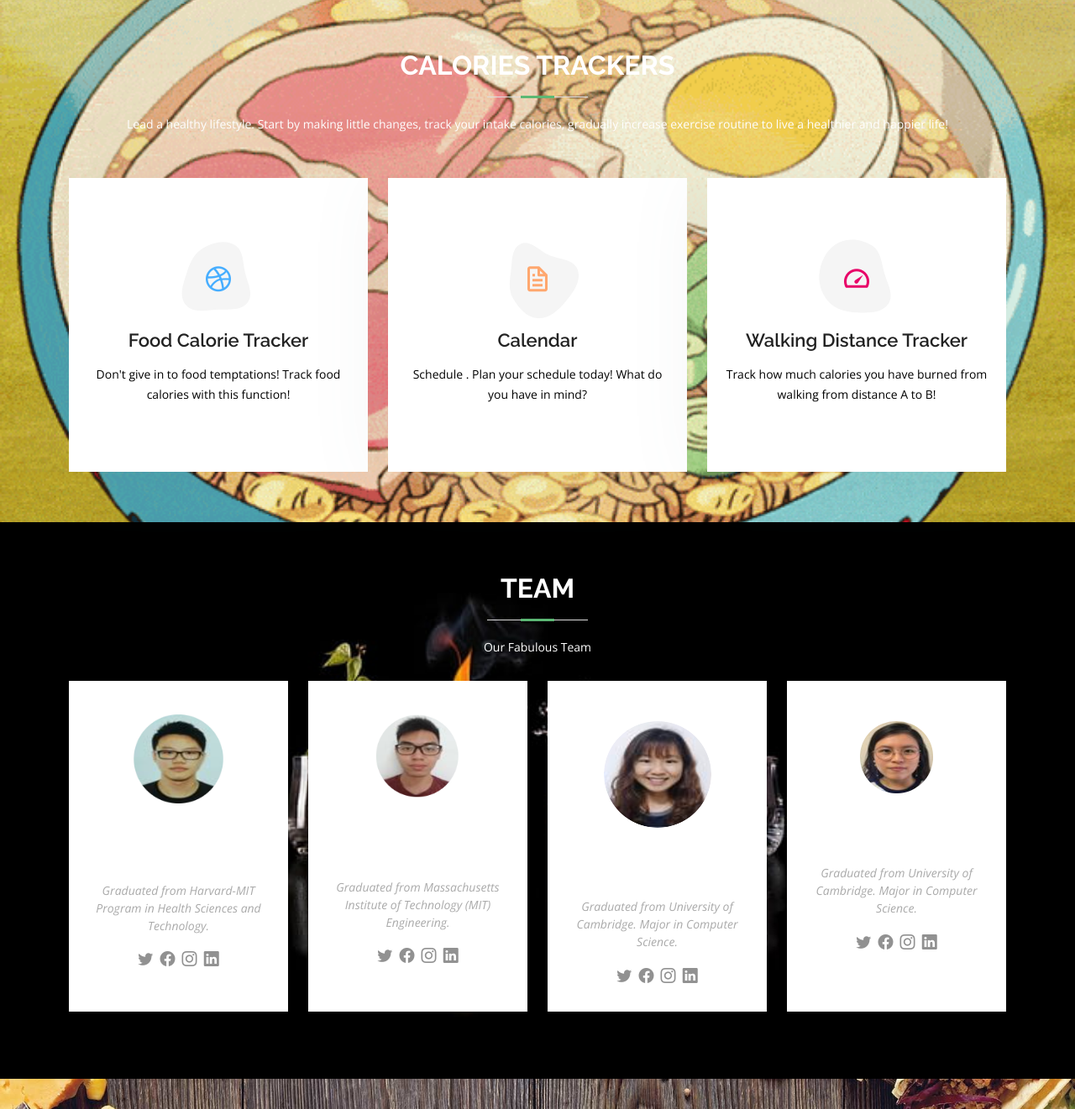
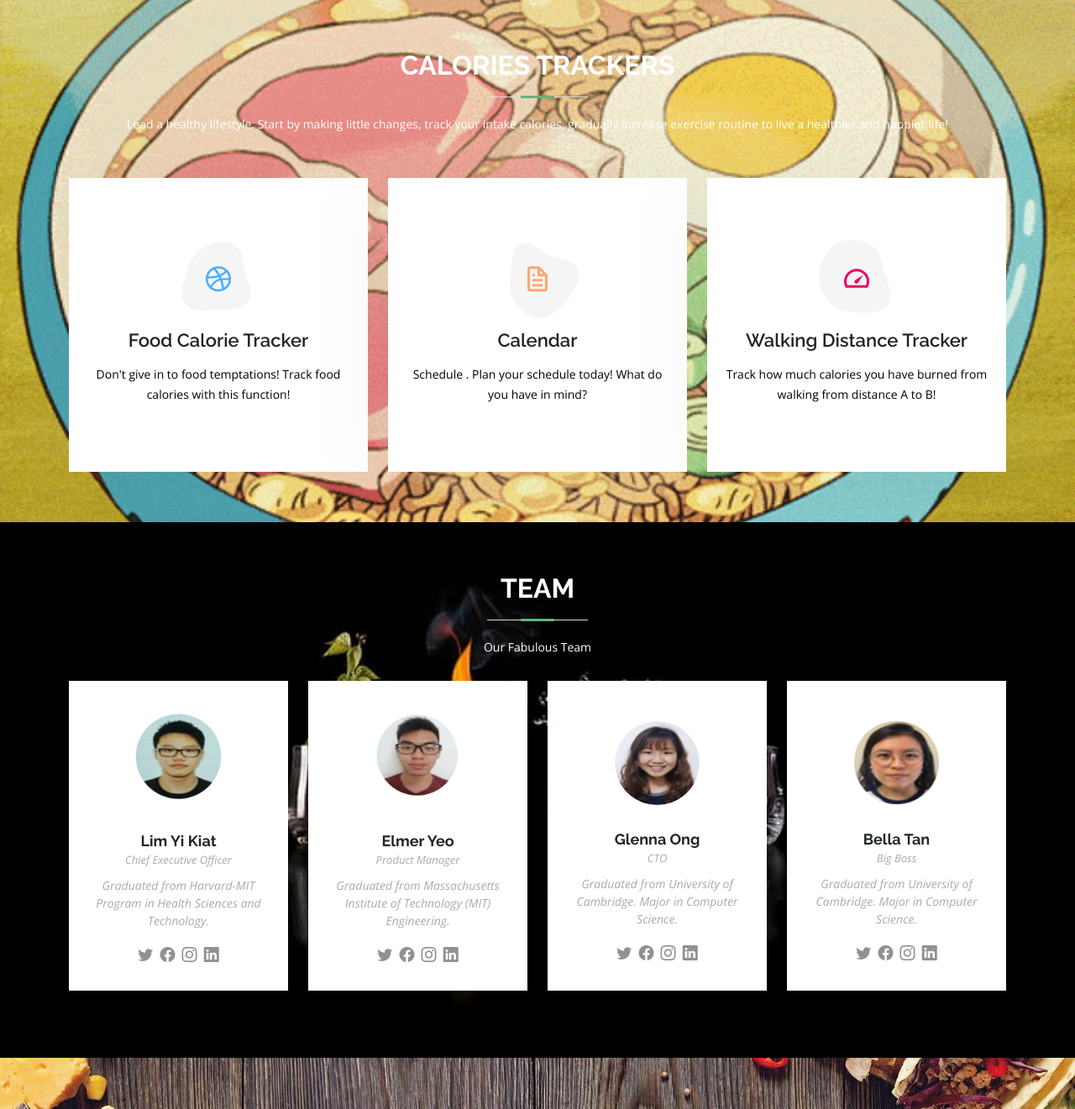
Before and after one commit to bellahrt/wad-2-project, a PHP site: page / in a window 1280 px wide. Shown: the part 1186-2507 px from the top of the page at 84% size. Run offline with PHP 8.4, Linux system fonts and the light colour scheme; the visitor is signed in with stand-in values (Sample User, id 1); some libraries are stand-ins or nearby versions.

Commit message:
Update index.php
Updated stylings for 'team' section

```diff
--- a/index.php
+++ b/index.php
@@ -803,9 +803,9 @@ function logout() {
         <div class="row">
           <div class="col-lg-3 col-md-6 d-flex align-items-stretch">
             <div class="member">
-              <img src="assets/img/yk.png" alt="">
-              <h4>Lim Yi Kiat</h4>
-              <span>Chief Executive Officer</span>
+              <img src="assets/img/yk.png" alt=""  style="height:120px">
+              <h4 class="text-dark">Lim Yi Kiat</h4>
+              <span style="color:#aaaaaa">Chief Executive Officer</span>
               <p>
                 Graduated from Harvard-MIT Program in Health Sciences and Technology.
               </p>
@@ -820,9 +820,9 @@ function logout() {
 
           <div class="col-lg-3 col-md-6 d-flex align-items-stretch">
             <div class="member">
-              <img src="assets/img/elmer.png" alt="">
-              <h4>Elmer Yeo</h4>
-              <span>Product Manager</span>
+              <img src="assets/img/elmer.png" alt=""  style="height:120px">
+              <h4 class="text-dark">Elmer Yeo</h4>
+              <span  style="color:#aaaaaa">Product Manager</span>
               <p>
                 Graduated from Massachusetts Institute of Technology (MIT) Engineering.
               </p>
@@ -837,9 +837,9 @@ function logout() {
 
           <div class="col-lg-3 col-md-6 d-flex align-items-stretch">
             <div class="member pt-5">
-              <img src="assets/img/glenna.png" alt="">
-              <h4>Glenna Ong</h4>
-              <span>CTO</span>
+              <img src="assets/img/glenna.png" alt=""  style="height:100px">
+              <h4 class="text-dark">Glenna Ong</h4>
+              <span style="color:#aaaaaa">CTO</span>
               <p>
                 Graduated from University of Cambridge. Major in Computer Science.
               </p>
@@ -854,9 +854,9 @@ function logout() {
 
           <div class="col-lg-3 col-md-6 d-flex align-items-stretch">
             <div class="member pt-5">
-              <img src="assets/img/bella.png" alt="">
-              <h4>Bella Tan</h4>
-              <span>Big Boss</span>
+              <img src="assets/img/bella.png" alt="" style="height:100px">
+              <h4 class="text-dark">Bella Tan</h4>
+              <span style="color:#aaaaaa">Big Boss</span>
               <p>
                 Graduated from University of Cambridge. Major in Computer Science.
               </p>
```
